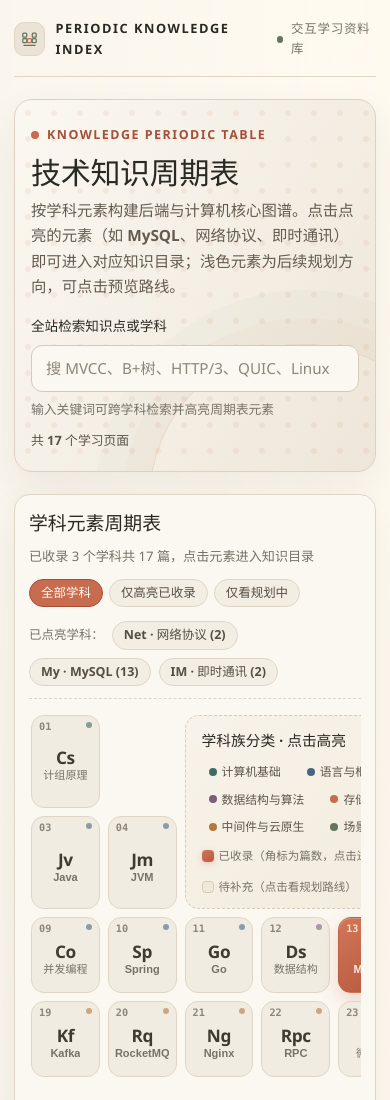
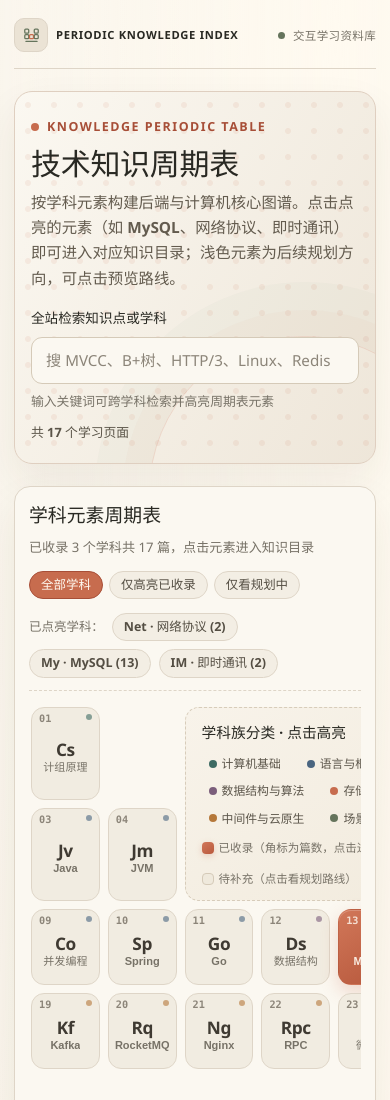
Before and after one commit to SprintzerZz/gpt-help-me-stronger, a plain HTML site: page index.html in a window 390 px wide. Shown: the top 1100 px of the page. Drawn offline with Linux system fonts and the light colour scheme.

Commit message:
Prevent hero horizontal focus scroll and polish mobile topbar

```diff
--- a/index.html
+++ b/index.html
@@ -112,6 +112,8 @@
       display: inline-flex;
       align-items: center;
       gap: 8px;
+      flex: 0 0 auto;
+      white-space: nowrap;
       color: var(--muted);
       font-size: 0.78rem;
       font-weight: 700;
@@ -129,7 +131,7 @@
     .page-heading {
       position: relative;
       isolation: isolate;
-      overflow: hidden;
+      overflow: clip;
       display: grid;
       grid-template-columns: minmax(0, 1.25fr) minmax(0, 0.85fr);
       gap: 24px;
@@ -1147,6 +1149,17 @@
       .page-heading {
         padding: 20px 16px;
         border-radius: 18px;
+      }
+
+      .brand {
+        font-size: 0.7rem;
+        letter-spacing: 0.06em;
+        gap: 8px;
+      }
+
+      .status {
+        font-size: 0.72rem;
+        letter-spacing: 0.03em;
       }
 
       .board-panel,
@@ -1213,7 +1226,7 @@
         <div class="search">
           <label for="resource-search">全站检索知识点或学科</label>
           <div class="search-field">
-            <input id="resource-search" type="search" placeholder="搜 MVCC、B+树、HTTP/3、QUIC、Linux、Redis…" autocomplete="off">
+            <input id="resource-search" type="search" placeholder="搜 MVCC、B+树、HTTP/3、Linux、Redis…" autocomplete="off">
           </div>
           <div class="search-meta">
             <span>输入关键词可跨学科检索并高亮周期表元素</span>
```
